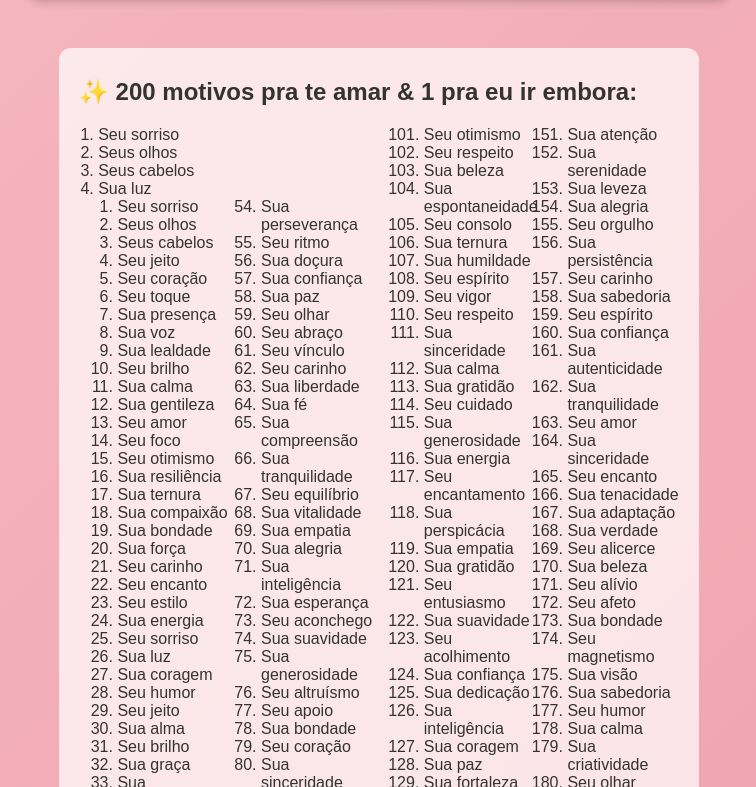
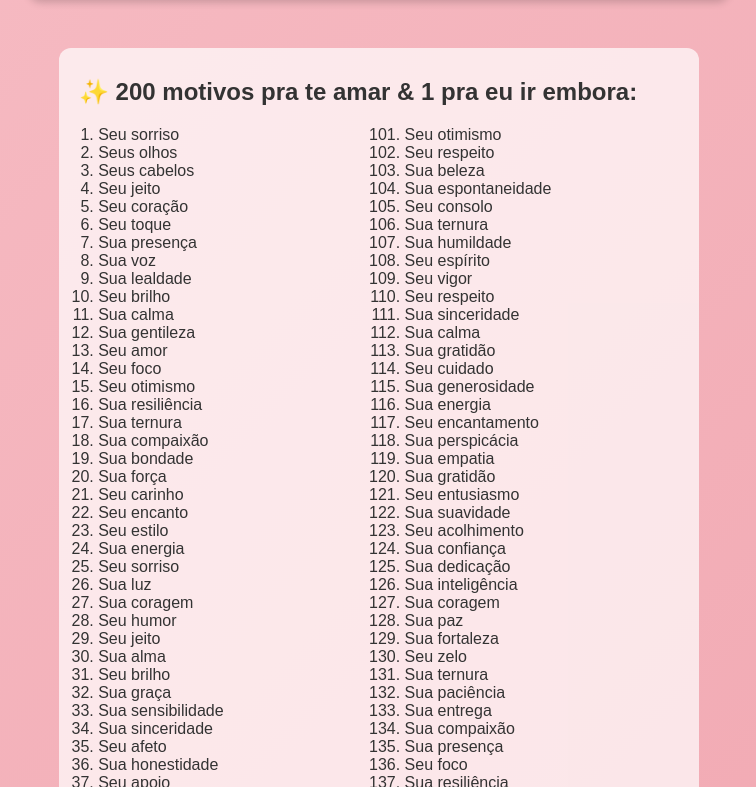
Before and after one commit to eocraaz/gata, a plain HTML site: page index.html in a window 1280 px wide. Shown: the part 3913-4700 px from the top of the page, without its empty margins (261-1017 px from the left). Drawn offline with Linux system fonts and the light colour scheme.

Commit message:
Update index.html

```diff
--- a/index.html
+++ b/index.html
@@ -222,13 +222,6 @@
   <section class="moments">
     <h2>✨ 200 motivos pra te amar & 1 pra eu ir embora:</h2>
 
-    <ol>
-      <!-- cole a lista <li>... como você já tinha; colocado só alguns aqui como exemplo -->
-      <li>Seu sorriso</li>
-      <li>Seus olhos</li>
-      <li>Seus cabelos</li>
-      <!-- ... até o 200 ... -->
-      <li>Sua luz</li>
      <ol>
     <li>Seu sorriso</li>
     <li>Seus olhos</li>
```
